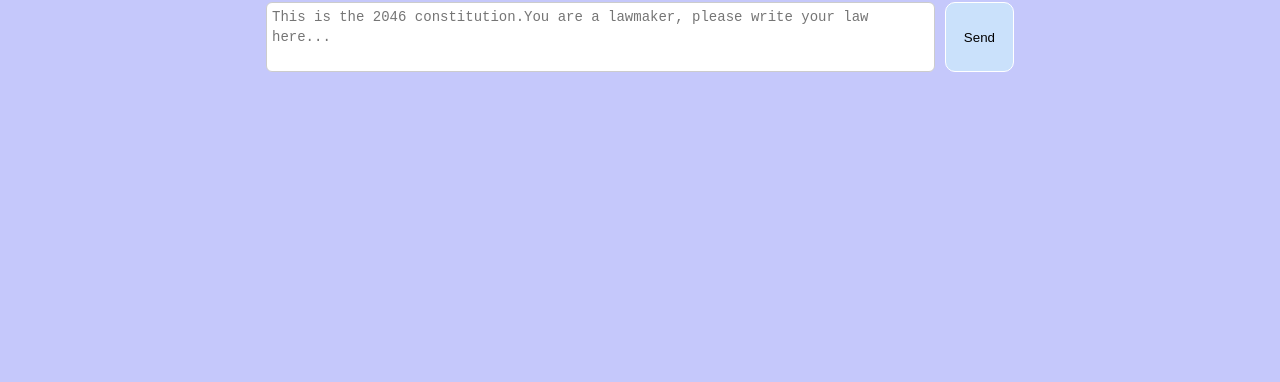
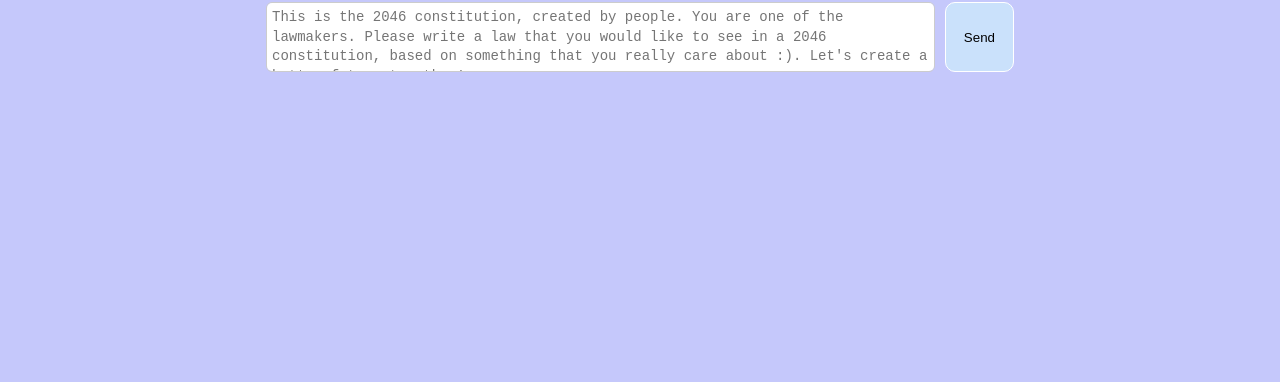
Before and after one commit to ef2739/SHARELAB-imaginationfestival-finalproject, a website: page public/index.html in a window 1280 px wide. Shown: the part 718-1100 px from the top of the page. Drawn offline with nearby package versions, Linux system fonts and the light colour scheme; no server answers; a web font is replaced by a local one.

Commit message:
Update index.html

```diff
--- a/public/index.html
+++ b/public/index.html
@@ -21,7 +21,7 @@
 
     <div class="law-form">
         <textarea id="law-input"
-            placeholder="This is the 2046 constitution.You are a lawmaker, please write your law here..."></textarea>
+            placeholder="This is the 2046 constitution, created by people. You are one of the lawmakers. Please write a law that you would like to see in a 2046 constitution, based on something that you really care about :). Let's create a better future together! "></textarea>
         <!-- placeholder="This is a safe space. Inclusive, non judgmental. If you want, you can share your experience here">> -->
         <button id="law-submit">Send</button>
     </div>
```
